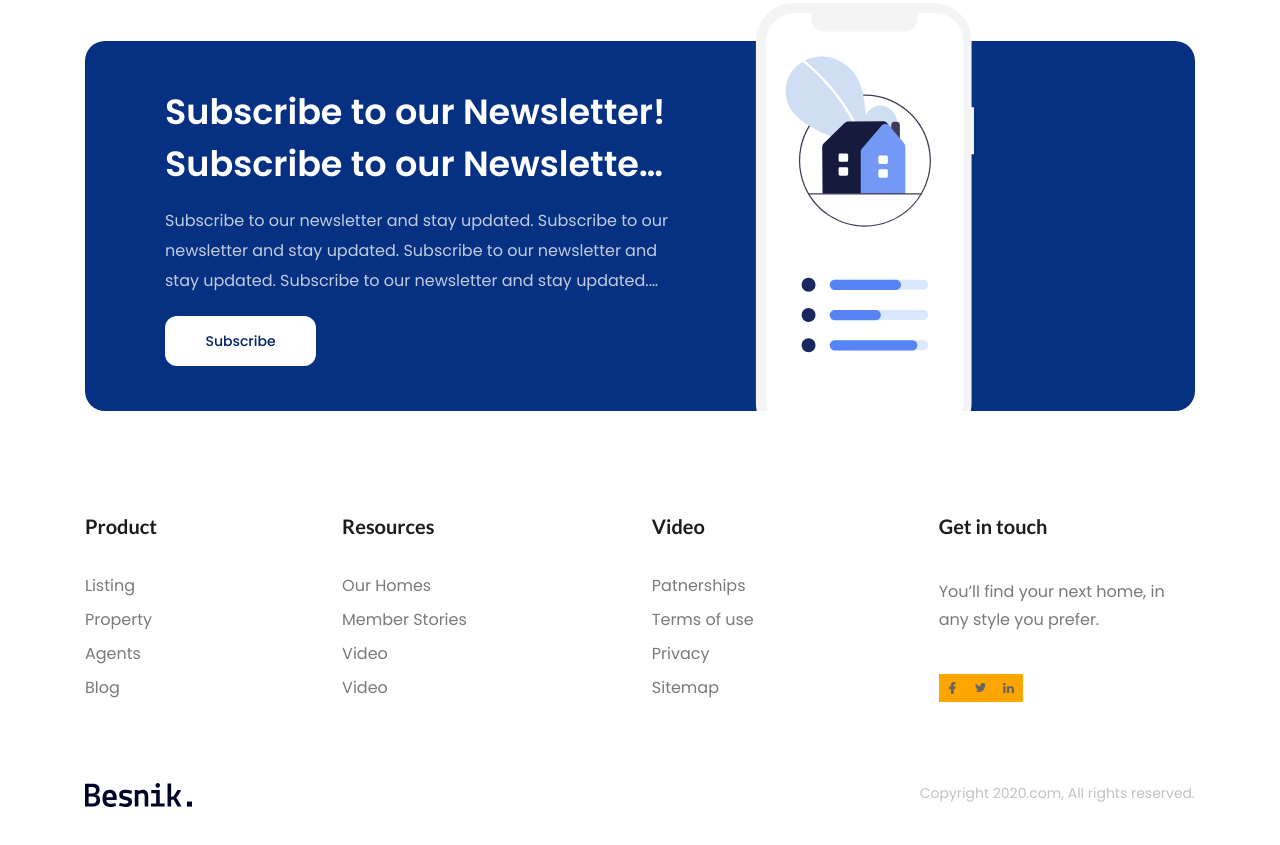
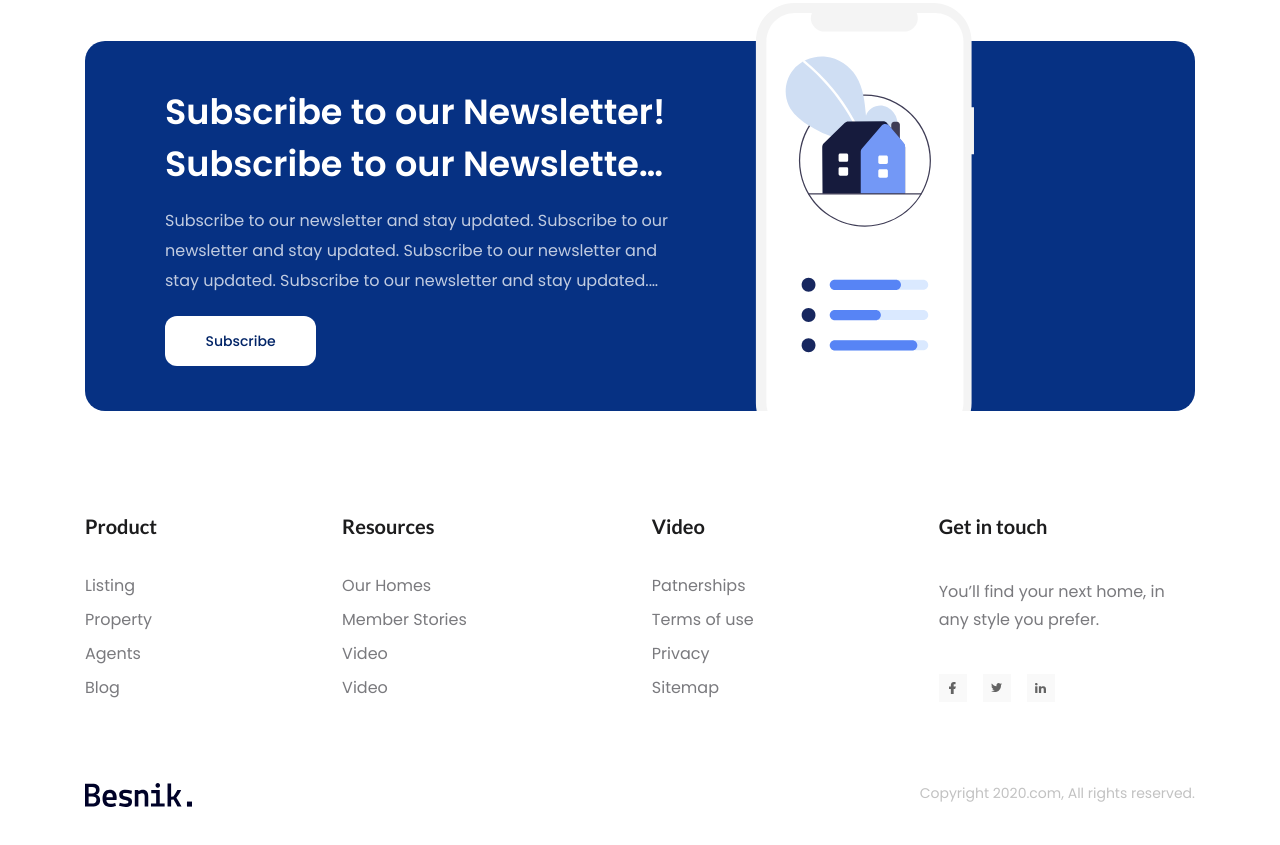
Before and after one commit to VHoangDo/f8-htmlcss-01, a plain HTML site: page index.html in a window 1280 px wide. Shown: the part 3442-4287 px from the top of the page. Drawn offline with Linux system fonts and the light colour scheme.

Commit message:
Fix bug Social

```diff
--- a/assets/css/style.css
+++ b/assets/css/style.css
@@ -617,7 +617,11 @@ a {
     align-items: center;
     width: 28px;
     height: 28px;
-    background: orange;
+    background: #f9f9f9;
+}
+
+.footer .social-link + .social-link {
+    margin-left: 16px;
 }
 
 .footer .social-link:hover {
```
